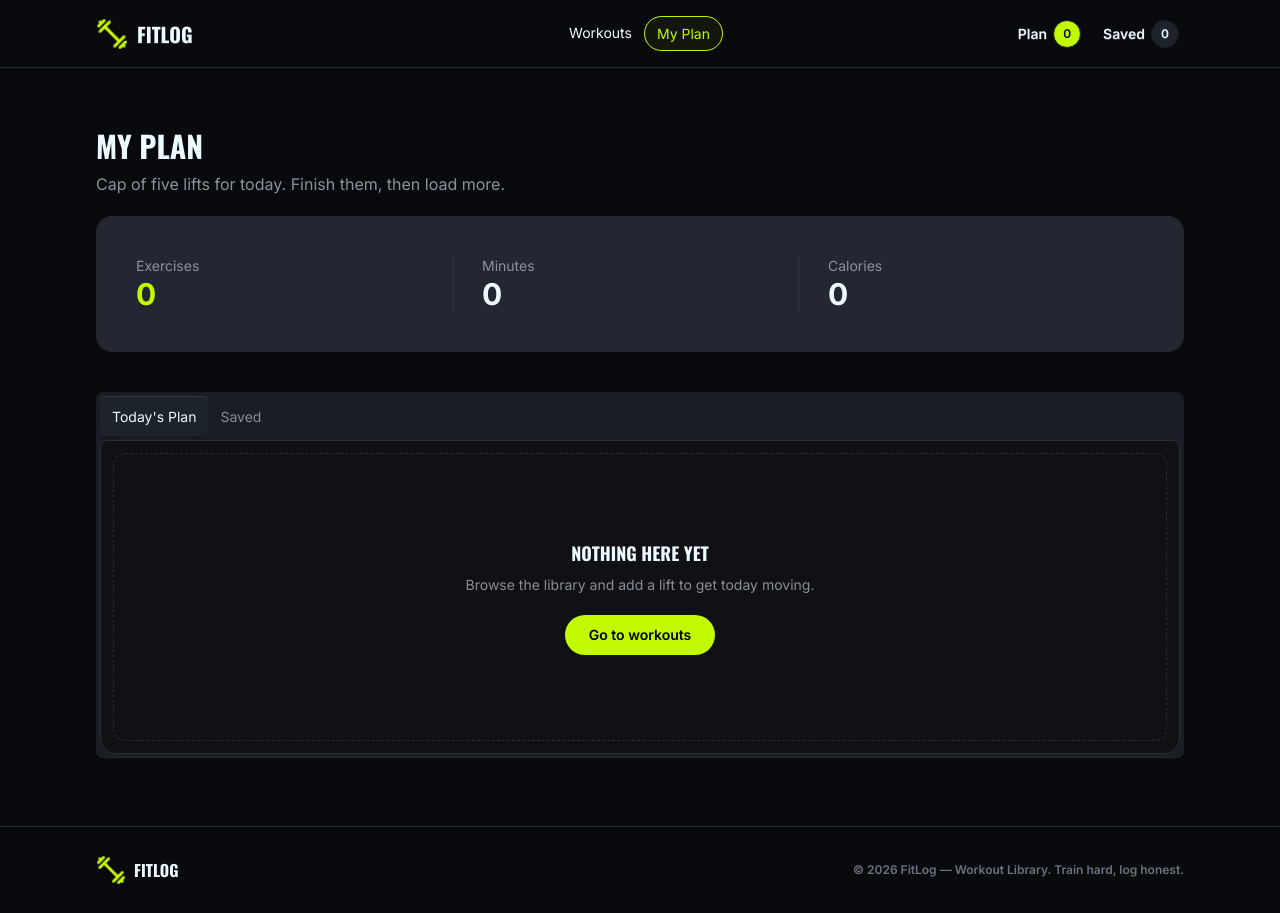
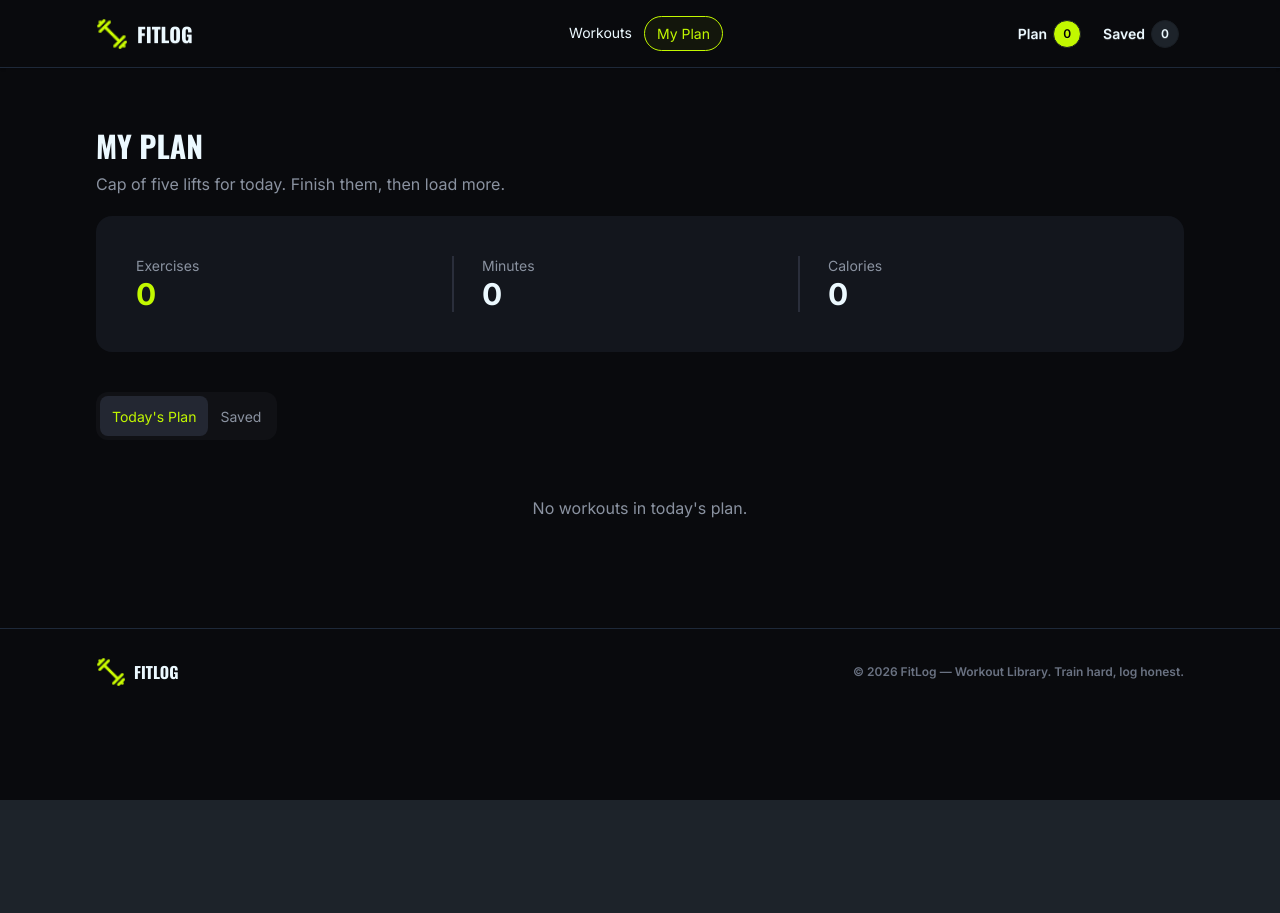
Before and after one commit to abirhj2010-TJ/b14-a6-fit-log, a Next.js app: page /my-plan in a window 1280 px wide. After the commit the page ends 800 px from the top, so only its background shows below. Built offline with nearby package versions, Linux system fonts and the light colour scheme.

Commit message:
mark as done, remove button functionality done

```diff
--- a/src/app/layout.tsx
+++ b/src/app/layout.tsx
@@ -38,7 +38,7 @@ export default function RootLayout({ children }: LayoutProps<"/">) {
           <Footer></Footer>
 
           <ToastContainer
-            position="top-right"
+            position="bottom-right"
             autoClose={3000}
             hideProgressBar={false}
             newestOnTop={false}
--- a/src/app/my-plan/page.tsx
+++ b/src/app/my-plan/page.tsx
@@ -1,7 +1,7 @@
 "use client";
+
 import { FitLogContext } from "@/context/FitLogContext";
 import PlanSavedCard from "@/components/shared/PlanSavedCard";
-import Link from "next/link";
 import { useContext, useState } from "react";
 import { Workout } from "@/type/type";
 
@@ -9,7 +9,7 @@ const MyPlan = () => {
   const { plan, saved } = useContext(FitLogContext);
   const [activeTab, setActiveTab] = useState<"plan" | "saved">("plan");
 
-  const activeWorkouts:Workout[] = activeTab === "plan" ? plan : saved;
+  const activeWorkouts: Workout[] = activeTab === "plan" ? plan : saved;
 
   const totalMinutes = activeWorkouts.reduce(
     (total, workout) => total + workout.duration,
@@ -32,7 +32,7 @@ const MyPlan = () => {
         </p>
       </div>
 
-      <div className="flex items-center bg-[#232732] p-5 md:p-8 lg:p-10 rounded-2xl gap-4 md:gap-5 lg:gap-7">
+      <div className="flex items-center bg-[#13161D] p-5 md:p-8 lg:p-10 rounded-2xl gap-4 md:gap-5 lg:gap-7">
         <div className="border-[#2a2e3b] border-r-2 flex-1">
           <h3 className="text-[#8A92A0] text-xs md:text-sm">Exercises</h3>
           <span className="text-[#C2F800] font-bold text-xl md:text-2xl lg:text-3xl">
@@ -56,19 +56,31 @@ const MyPlan = () => {
       </div>
 
       <div className="my-10">
-        <div className="tabs tabs-box w-full">
+        <div className="w-full">
+          <div className="tabs w-fit bg-[#101115] rounded-xl p-1">
             <input
               type="radio"
               name="my_tabs_6"
-            className="tab"
+              className="tab bg-transparent text-[#8A92A0] checked:bg-[#232732] checked:text-[#C2F800] rounded-lg"
               aria-label="Today's Plan"
               checked={activeTab === "plan"}
               onChange={() => setActiveTab("plan")}
             />
 
-          <div className="tab-content w-full bg-[#101115] border border-[#2a2e3b] rounded-b-2xl p-2 md:p-3">
-            {plan.length > 0 ? (
-              <div className="space-y-3 p-3 md:p-5">
+            <input
+              type="radio"
+              name="my_tabs_6"
+              className="tab bg-transparent text-[#8A92A0] checked:bg-[#232732] checked:text-[#C2F800] rounded-lg"
+              aria-label="Saved"
+              checked={activeTab === "saved"}
+              onChange={() => setActiveTab("saved")}
+            />
+          </div>
+
+          <div className="mt-4">
+            {activeTab === "plan" ? (
+              plan.length > 0 ? (
+                <div className="space-y-3">
                   {plan.map((workout) => (
                     <PlanSavedCard
                       key={workout.id}
@@ -78,37 +90,12 @@ const MyPlan = () => {
                   ))}
                 </div>
               ) : (
-              <div className="min-h-60 md:min-h-64 lg:min-h-72 border border-dashed border-[#272b34] rounded-xl flex flex-col justify-center items-center text-center px-5">
-                <h2 className="uppercase font-heading font-bold text-base md:text-lg mb-2">
-                  Nothing Here Yet
-                </h2>
-
-                <p className="text-xs md:text-sm text-[#8A8D96] mb-5">
-                  Browse the library and add a lift to get today moving.
-                </p>
-
-                <Link
-                  href="/"
-                  className="btn bg-[#C2F800] hover:bg-[#C2F800] text-black font-semibold rounded-3xl border-0 text-xs sm:text-sm px-5 sm:px-6"
-                >
-                  Go to workouts
-                </Link>
+                <div className="py-10 text-center text-[#8A92A0]">
+                  No workouts in today&apos;s plan.
                 </div>
-            )}
-          </div>
-
-          <input
-            type="radio"
-            name="my_tabs_6"
-            className="tab"
-            aria-label="Saved"
-            checked={activeTab === "saved"}
-            onChange={() => setActiveTab("saved")}
-          />
-
-          <div className="tab-content w-full bg-[#101115] border border-[#2a2e3b] rounded-b-2xl p-2 md:p-3">
-            {saved.length > 0 ? (
-              <div className="space-y-3 p-3 md:p-5">
+              )
+            ) : saved.length > 0 ? (
+              <div className="space-y-3">
                 {saved.map((workout) => (
                   <PlanSavedCard
                     key={workout.id}
@@ -118,21 +105,8 @@ const MyPlan = () => {
                 ))}
               </div>
             ) : (
-              <div className="min-h-60 md:min-h-64 lg:min-h-72 border border-dashed border-[#272b34] rounded-xl flex flex-col justify-center items-center text-center px-5">
-                <h2 className="uppercase font-heading font-bold text-base md:text-lg mb-2">
-                  Nothing Here Yet
-                </h2>
-
-                <p className="text-xs md:text-sm text-[#8A8D96] mb-5">
-                  Save your favorite lifts and find them here later.
-                </p>
-
-                <Link
-                  href="/"
-                  className="btn bg-[#C2F800] hover:bg-[#C2F800] text-black font-semibold rounded-3xl border-0 text-xs sm:text-sm px-5 sm:px-6"
-                >
-                  Go to workouts
-                </Link>
+              <div className="py-10 text-center text-[#8A92A0]">
+                No saved workouts.
               </div>
             )}
           </div>
--- a/src/components/HomePage/Banner.tsx
+++ b/src/components/HomePage/Banner.tsx
@@ -8,7 +8,7 @@ const Banner = () => {
         md:flex-row
         md:justify-between
         items-center
-        bg-[#222630]
+        bg-[#15171D]
         rounded-2xl
         px-5 py-8
         sm:px-8 sm:py-10
--- a/src/components/shared/PlanSavedCard.tsx
+++ b/src/components/shared/PlanSavedCard.tsx
@@ -1,11 +1,14 @@
 "use client";
 
+import { FitLogContext } from "@/context/FitLogContext";
 import { Workout } from "@/type/type";
 import Image from "next/image";
 import Link from "next/link";
+import { useContext } from "react";
 import { FaClock, FaFire, FaStar } from "react-icons/fa";
 import { RxCross2 } from "react-icons/rx";
 import { TiTick } from "react-icons/ti";
+import { toast } from "react-toastify";
 
 type PlanSavedCardProps = {
   workout: Workout;
@@ -13,8 +16,25 @@ type PlanSavedCardProps = {
 };
 
 const PlanSavedCard = ({ workout, type }: PlanSavedCardProps) => {
+  const { setPlan, setSaved } = useContext(FitLogContext);
+
+  const handleRemove = () => {
+    if (type === "plan") {
+      setPlan((prev) => prev.filter((item) => item.id !== workout.id));
+      toast.success("Workout removed from your plan");
+    } else {
+      setSaved((prev) => prev.filter((item) => item.id !== workout.id));
+      toast.success("Workout removed from saved");
+    }
+  };
+
+  const handleDone = () => {
+    setPlan((prev) => prev.filter((item) => item.id !== workout.id));
+    toast.success("Workout completed!");
+  };
+
   return (
-    <div className="bg-[#232732] rounded-xl p-3 sm:p-4 w-full">
+    <div className="bg-[#13161D] rounded-xl p-3 sm:p-4 w-full">
       <div className="flex items-center gap-3 sm:gap-4">
         <Image
           src={workout.image}
@@ -60,13 +80,17 @@ const PlanSavedCard = ({ workout, type }: PlanSavedCardProps) => {
           </Link>
 
           {type === "plan" && (
-            <button className="btn btn-xs md:btn-sm bg-[#C2F800] text-black border-0 hover:bg-[#C2F800] rounded-3xl px-2 md:px-4 text-[10px] md:text-xs whitespace-nowrap">
+            <button
+              onClick={handleDone}
+              className="btn btn-xs md:btn-sm bg-[#C2F800] text-black border-0 hover:bg-[#C2F800] rounded-3xl px-2 md:px-4 text-[10px] md:text-xs whitespace-nowrap"
+            >
               <TiTick size={16} />
               Mark as Done
             </button>
           )}
 
           <button
+            onClick={handleRemove}
             className="bg-transparent border-0 text-[#C2F800] hover:bg-transparent hover:text-white p-1.5 md:p-2"
             aria-label="Remove workout"
           >
@@ -75,27 +99,52 @@ const PlanSavedCard = ({ workout, type }: PlanSavedCardProps) => {
         </div>
       </div>
 
-      <div className="flex sm:hidden items-center justify-between gap-1.5 mt-3">
+      <div className="flex sm:hidden items-center mt-3">
+        {type === "plan" ? (
+          <>
+            <div className="flex items-center gap-1.5">
               <Link
                 href={`/fitLogs/${workout.id}`}
-          className="btn btn-xs sm:btn-sm border border-gray-500 rounded-3xl px-2 sm:px-3 text-[9px] sm:text-xs whitespace-nowrap"
+                className="btn btn-xs border border-gray-500 rounded-3xl px-2 text-[9px] whitespace-nowrap"
               >
                 View Details
               </Link>
 
-        {type === "plan" && (
-          <button className="btn btn-xs sm:btn-sm bg-[#C2F800] text-black border-0 hover:bg-[#C2F800] rounded-3xl px-2 sm:px-3 text-[9px] sm:text-xs whitespace-nowrap">
-            <TiTick size={14} className="sm:w-4.25 sm:h-4.25" />
+              <button
+                onClick={handleDone}
+                className="btn btn-xs bg-[#C2F800] text-black border-0 hover:bg-[#C2F800] rounded-3xl px-2 text-[9px] whitespace-nowrap"
+              >
+                <TiTick size={14} />
                 Mark as Done
               </button>
-        )}
+            </div>
 
             <button
-          className="bg-transparent border-0 text-[#C2F800] hover:bg-transparent hover:text-white p-1.5 sm:p-2"
+              onClick={handleRemove}
+              className="ml-auto bg-transparent border-0 text-[#C2F800] hover:bg-transparent hover:text-white p-1.5"
               aria-label="Remove workout"
             >
-          <RxCross2 className="w-4.5 h-4.5 sm:w-5 sm:h-5" />
+              <RxCross2 className="w-4.5 h-4.5" />
             </button>
+          </>
+        ) : (
+          <div className="ml-auto flex items-center gap-1.5">
+            <Link
+              href={`/fitLogs/${workout.id}`}
+              className="btn btn-xs border border-gray-500 rounded-3xl px-2 text-[9px] whitespace-nowrap"
+            >
+              View Details
+            </Link>
+
+            <button
+              onClick={handleRemove}
+              className="bg-transparent border-0 text-[#C2F800] hover:bg-transparent hover:text-white p-1.5"
+              aria-label="Remove workout"
+            >
+              <RxCross2 className="w-4.5 h-4.5" />
+            </button>
+          </div>
+        )}
       </div>
     </div>
   );
```
Lines whose indentation alone changed are shown as unchanged.
